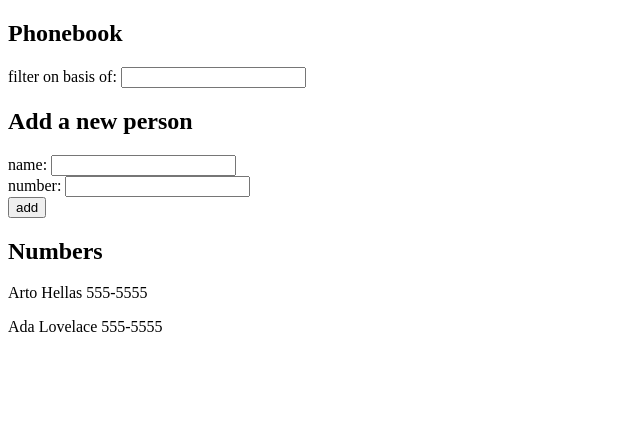
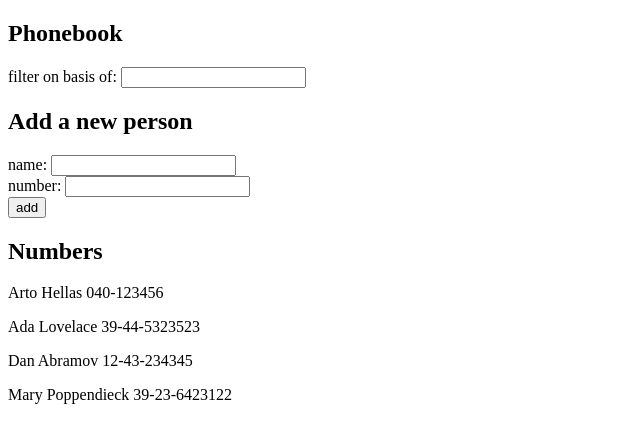
Before and after one commit to paulreyneveld/oftpart2, a React (Create React App) app in the folder phonebook/: page / in a window 1280 px wide. Shown: the top 442 px of the page, without its empty margins (0-640 px from the left). Built offline with nearby package versions, Linux system fonts and the light colour scheme; data requests are answered from the project's data file.

Commit message:
Updated README

```diff
--- /dev/null
+++ b/phonebook/db.json
@@ -0,0 +1,24 @@
+{
+    "persons":[
+      {
+        "name": "Arto Hellas",
+        "number": "040-123456",
+        "id": 1
+      },
+      {
+        "name": "Ada Lovelace",
+        "number": "39-44-5323523",
+        "id": 2
+      },
+      {
+        "name": "Dan Abramov",
+        "number": "12-43-234345",
+        "id": 3
+      },
+      {
+        "name": "Mary Poppendieck",
+        "number": "39-23-6423122",
+        "id": 4
+      }
+    ]
+}
--- a/phonebook/src/App.js
+++ b/phonebook/src/App.js
@@ -1,16 +1,25 @@
-import React, { useState } from 'react';
+import React, { useEffect, useState } from 'react';
+import axios from 'axios';
 import Filter from './components/filter';
 import PersonForm from './components/personform';
 import Person from './components/person';
 
 const App = () => {
-    const [ persons, setPersons ] = useState([
-        { name: 'Arto Hellas', number: '555-5555', id: 1 },
-        { name: 'Ada Lovelace', number: '555-5555', id: 2},
-    ]);
+
+    const [ persons, setPersons ] = useState([]);
     const [ newName, setNewName ] = useState('');
     const [ newNumber, setNewNumber ] = useState('');
     const [ newSearch, setNewSearch ] = useState([]);
+
+    const getDataHook = () => {
+        axios
+            .get("http://localhost:3001/persons")
+            .then(response => {
+                setPersons(response.data);
+            });
+    }
+
+    useEffect(getDataHook, []);
 
     const addPerson = (event) => {
         event.preventDefault()
```
Also changed, not shown: phonebook/package.json (+6 -1 lines), 2 other files (tests, documents, lock files or other folders).
